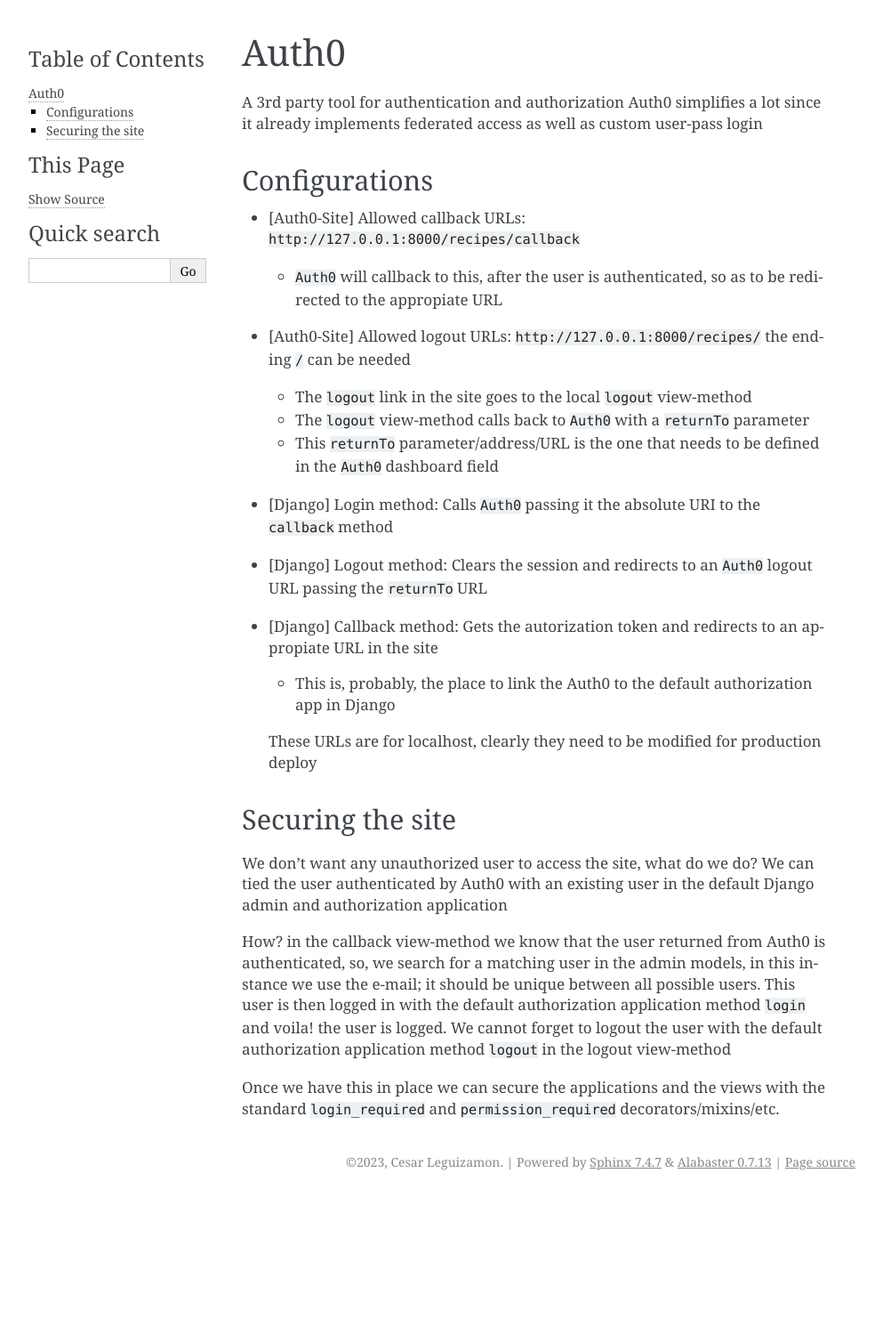
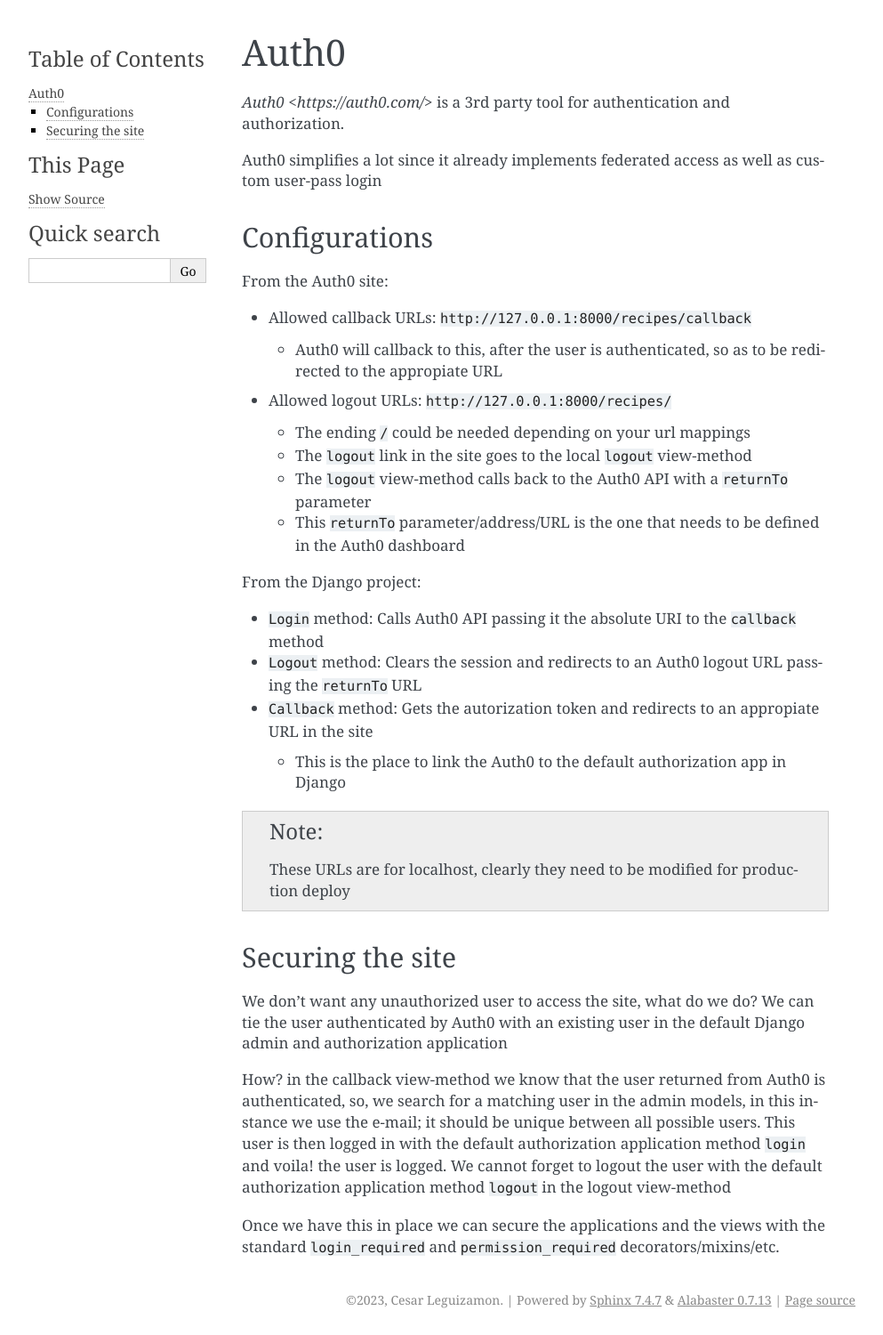
Before and after one commit to fabi1816/super-duper-potato, a Sphinx documentation site: the page built from docs/source/auth0.rst, in a window 1280 px wide. Shown: the whole page at 89% size, without its empty margins (148-1141 px from the left). Built offline with Sphinx 7.4.7, drawn with Linux system fonts in a browser that asks for light colours; before the commit the page ends 1345 px from its top, so only the background shows below that.

Commit message:
Some doc improv

```diff
--- a/docs/source/auth0.rst
+++ b/docs/source/auth0.rst
@@ -1,35 +1,42 @@
 Auth0
 =====
 
-A 3rd party tool for authentication and authorization
+`Auth0 <https://auth0.com/>` is a 3rd party tool for authentication and authorization.
+
 Auth0 simplifies a lot since it already implements federated access as well as custom user-pass login
 
 Configurations
 --------------
 
-* [Auth0-Site] Allowed callback URLs: ``http://127.0.0.1:8000/recipes/callback``
+From the Auth0 site:
 
-  * ``Auth0`` will callback to this, after the user is authenticated, so as to be redirected to the appropiate URL
+* Allowed callback URLs: ``http://127.0.0.1:8000/recipes/callback``
 
-* [Auth0-Site] Allowed logout URLs: ``http://127.0.0.1:8000/recipes/`` the ending ``/`` can be needed
+  * Auth0 will callback to this, after the user is authenticated, so as to be redirected to the appropiate URL
 
+* Allowed logout URLs: ``http://127.0.0.1:8000/recipes/``
+
+  * The ending ``/`` could be needed depending on your url mappings
   * The ``logout`` link in the site goes to the local ``logout`` view-method
-  * The ``logout`` view-method calls back to ``Auth0`` with a ``returnTo`` parameter
-  * This ``returnTo`` parameter/address/URL is the one that needs to be defined in the ``Auth0`` dashboard field
+  * The ``logout`` view-method calls back to the Auth0 API with a ``returnTo`` parameter
+  * This ``returnTo`` parameter/address/URL is the one that needs to be defined in the Auth0 dashboard
 
-* [Django] Login method: Calls ``Auth0`` passing it the absolute URI to the ``callback`` method
-* [Django] Logout method: Clears the session and redirects to an ``Auth0`` logout URL passing the ``returnTo`` URL
-* [Django] Callback method: Gets the autorization token and redirects to an appropiate URL in the site
+From the Django project:
 
-  * This is, probably, the place to link the Auth0 to the default authorization app in Django
+* ``Login`` method: Calls Auth0 API passing it the absolute URI to the ``callback`` method
+* ``Logout`` method: Clears the session and redirects to an Auth0 logout URL passing the ``returnTo`` URL
+* ``Callback`` method: Gets the autorization token and redirects to an appropiate URL in the site
 
+  * This is the place to link the Auth0 to the default authorization app in Django
+
+.. note::
   These URLs are for localhost, clearly they need to be modified for production deploy
 
 Securing the site
 -----------------
 
 We don't want any unauthorized user to access the site, what do we do?
-We can tied the user authenticated by Auth0 with an existing user in the default Django admin and authorization application
+We can tie the user authenticated by Auth0 with an existing user in the default Django admin and authorization application
 
 How? in the callback view-method we know that the user returned from Auth0 is authenticated, so, we search for a matching user in the admin models, in this instance we use the e-mail; it should be unique between all possible users.
 This user is then logged in with the default authorization application method ``login`` and voila! the user is logged.
```
